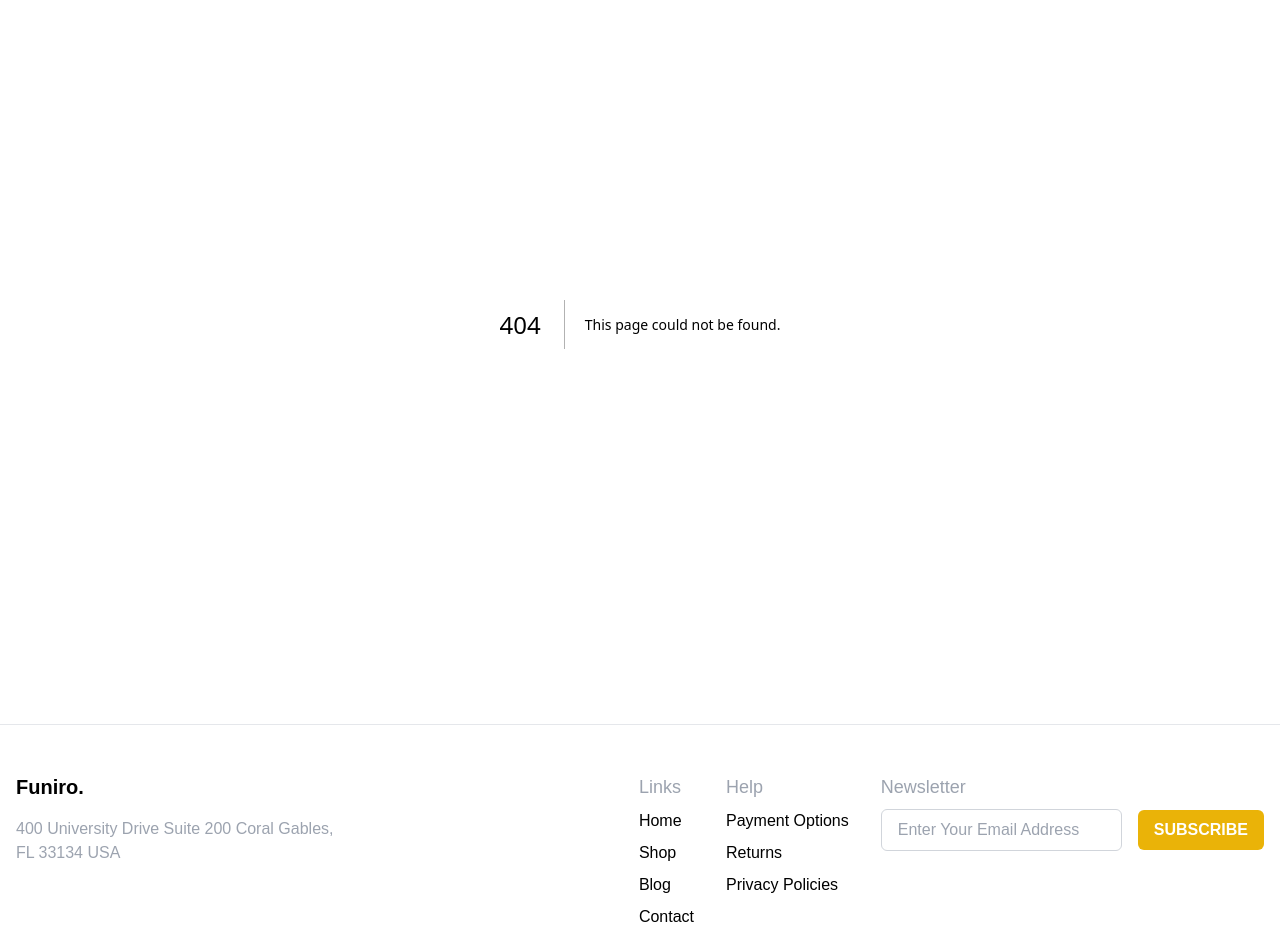
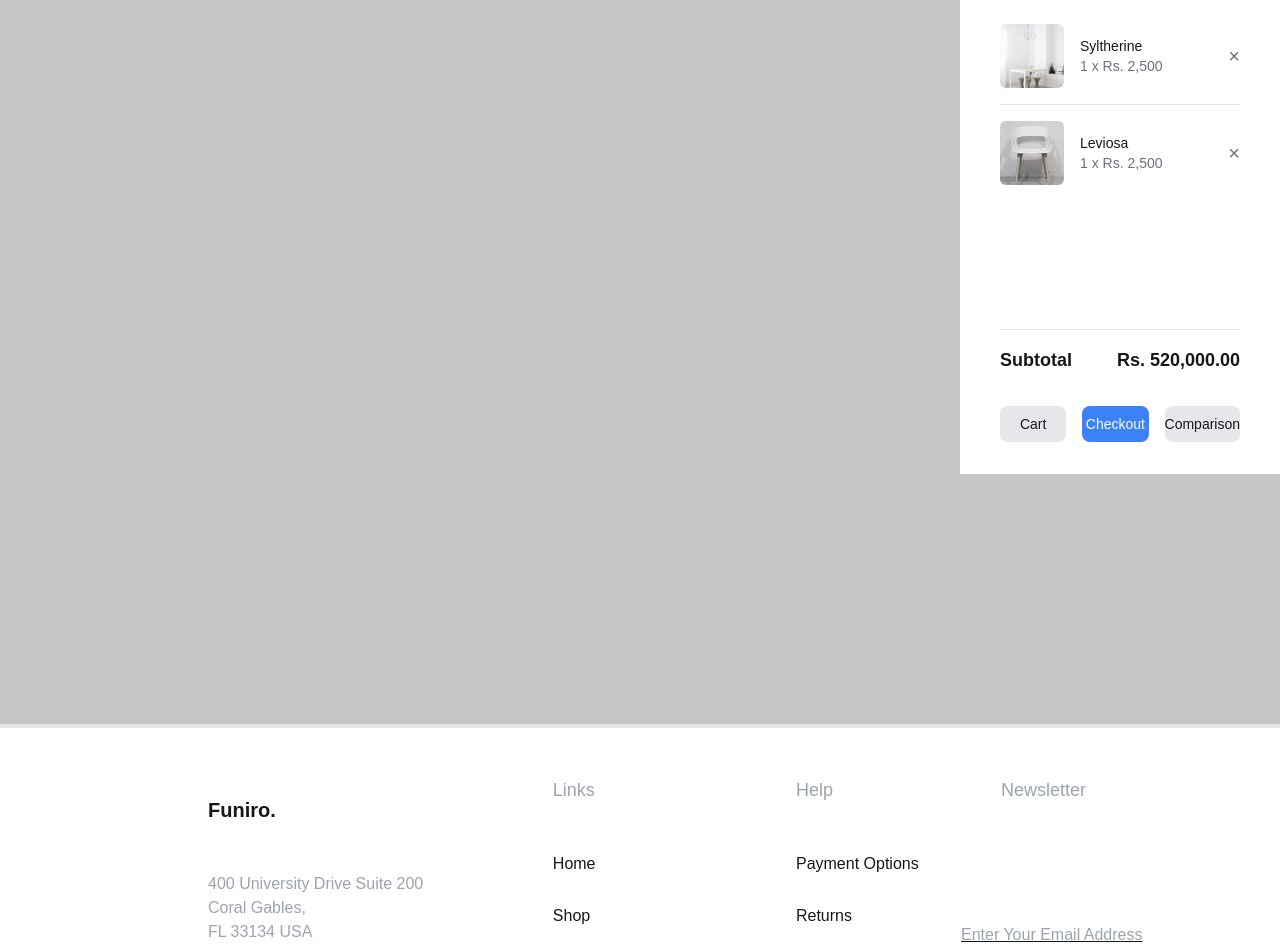
Before and after one commit to Alishba56/hackathon-5, a Next.js app: page /shopcarts in a window 1280 px wide. Before the commit this address had no page. Shown: the part 140-1092 px from the top of the page. Built offline with nearby package versions, Linux system fonts and the light colour scheme.

Commit message:
meaning (meaning full)

```diff
--- a/app/page.tsx
+++ b/app/page.tsx
@@ -1,10 +1,10 @@
-
 import HeroSection from '@/components/heroSection'
-import Products from '@/components/products'
 import BrowseRange from '@/components/range'
 import Second from '@/components/second'
 import React from 'react'
 import ImageGallery from '@/components/imageGallery'
+
+import ProductCard from '@/components/products'
 
 const Page = () => {
   return (
@@ -12,7 +12,7 @@ const Page = () => {
 
       <Second/>
       <BrowseRange/>
-      <Products/>
+    <ProductCard/>
       <HeroSection/>
       <ImageGallery/>
 
--- /dev/null
+++ b/app/shopcarts/page.tsx
@@ -0,0 +1,91 @@
+import img1 from "@/images/Images (1).png"
+import img2 from "@/images/Images (8).png"
+import { TbShoppingCartCancel } from "react-icons/tb";
+import Image from "next/image";
+
+import Link from "next/link";
+
+
+
+
+  const products= [
+    {
+      id: 1,
+      name: 'Syltherine',
+      price: 2500,
+      imageSrc: img1,
+      link: 'singlepage/syltherine',
+      quantity: 1,
+    },
+
+    {
+      id: 2,
+      name: 'Leviosa',
+      price: 2500,
+      imageSrc: img2,
+      link: 'singlepage/leviosa',
+      quantity: 1,
+    },
+  ];
+
+const ShoppingCart = () => {
+
+  return (
+    <div className=" bg-[#c8c5c5] h-[100vh] flex justify-end w-[100vw]">
+        <div className="h-[550px] bg-white w-[25vw] top-0 p-10">
+      <h2 className="text-xl flex items-center justify-between  font-bold mb-4">Shopping Cart <TbShoppingCartCancel/>
+</h2>
+      <div className="divide-y divide-gray-200">
+        {products.map((item , index) => (
+          <div  key={index} className="flex items-center justify-between py-4">
+            <Image
+              src={item.imageSrc}
+              alt={item.name}
+              className="w-16 h-16 rounded-md object-cover"
+            />
+            <div className="flex-1 ml-4">
+              <p className="text-sm font-medium">{item.name}</p>
+              <p className="text-sm text-gray-500">
+                {item.quantity} x Rs. {item.price.toLocaleString()}
+              </p>
+            </div>
+            <button
+
+              className="text-gray-500 hover:text-red-500 text-xl"
+            >
+              &times;
+            </button>
+          </div>
+        ))}
+      </div>
+
+      <div className="flex justify-between mt-32 text-lg font-bold py-4 border-t border-gray-200">
+        <span>Subtotal</span>
+        <span>Rs. 520,000.00</span>
+      </div>
+      <div className="flex gap-4 mt-4">
+
+        <button className="flex-1  bg-gray-200 hover:bg-gray-300 text-sm font-medium py-2 rounded-lg">
+                <Link href='/carts'>
+
+          Cart
+                  </Link>
+
+        </button>
+        <button className="flex-1 bg-blue-500 hover:bg-blue-600 text-white text-sm font-medium py-2 rounded-lg">
+        <Link href='/checkout'>
+          Checkout
+          </Link>
+        </button>
+        <button className="flex-1 bg-gray-200 hover:bg-gray-300 text-sm font-medium py-2 rounded-lg">
+        <Link href='/productcomparison'>
+          Comparison
+          </Link>
+        </button>
+      </div>
+      </div>
+    </div>
+  );
+};
+
+export default ShoppingCart;
--- a/app/singlepage/[slug]/describtion.tsx
+++ b/app/singlepage/[slug]/describtion.tsx
@@ -48,7 +48,7 @@ const ProductDescription: React.FC = () => {
         {renderContent()}
         <div className="flex flex-col md:flex-row  w-full justify-center items-center space-y-4 md:space-y-0 md:space-x-4 mt-4">
           <Image src={img} alt="Sofa 1" className=" w-full md:w-1/2 lg:w-[45%] rounded" />
-          <Image src={img}alt="Sofa 2" className="w-full md:w-1/2 lg:w-[45%] rounded" />
+          <Image src={img}alt="Sofa 2" className="w-full md:w-1/2 lg:w-[45%]  rounded" />
         </div>
       </div>
       <hr className='my-10'/>
--- a/app/singlepage/[slug]/page.tsx
+++ b/app/singlepage/[slug]/page.tsx
@@ -23,8 +23,10 @@ async function page({
 
       </div>
       <ProductDetails props={product}/>
+
       <ProductDescription/>
-      <ProductCard/>
+     <ProductCard/>
+
       </div>
     )
   }else{
--- a/components/footer.tsx
+++ b/components/footer.tsx
@@ -4,45 +4,88 @@ import React from 'react';
 
 const Footer: React.FC = () => {
   return (
-    <footer>
-      <hr  className='py=10'/>
-      <div className="container mx-auto px-4 bg-white py-12">
-        <div className="flex flex-col md:flex-row justify-between">
-          <div className="mb-6 md:mb-0">
-            <h2 className="text-xl font-bold mb-2">Funiro.</h2>
-            <p className='mt-4 text-gray-400'>
+    // <footer>
+    //   <hr  className='py=10'/>
+    //   <div className="container mx-auto px-4 bg-white py-12">
+    //     <div className="flex flex-col md:flex-row justify-between">
+    //       <div className="mb-6 md:mb-0">
+    //         <h2 className="text-xl font-bold mb-2">Funiro.</h2>
+    //         <p className='mt-4 text-gray-400'>
+    //           400 University Drive Suite 200 Coral Gables, <br /> FL 33134 USA
+    //         </p>
+    //       </div>
+    //       <div className="flex flex-col md:flex-row md:space-x-8">
+    //         <div className="mb-6 md:mb-0">
+    //           <h3 className="text-lg text-gray-400 mb-2">Links</h3>
+    //           <ul className="space-y-2">
+    //             <li><Link href="/">Home</Link></li>
+    //             <li><Link href="/shop">Shop</Link></li>
+    //             <li><Link href="/blog">Blog</Link></li>
+    //             <li><Link href="contact">Contact</Link></li>
+    //           </ul>
+    //         </div>
+    //         <div className="mb-6 md:mb-0">
+    //           <h3 className="text-lg text-gray-400 mb-2">Help</h3>
+    //           <ul className="space-y-2">
+    //             <li><Link href="#">Payment Options</Link></li>
+    //             <li><Link href="#">Returns</Link></li>
+    //             <li><Link href="#">Privacy Policies</Link></li>
+    //           </ul>
+    //         </div>
+    //         <div className="mb-6 md:mb-0">
+    //           <h3 className="text-lg text-gray-400 mb-2">Newsletter</h3>
+    //           <form className="flex flex-col sm:flex-row items-center space-y-2 sm:space-y-0">
+    //             <input type="email" placeholder="Enter Your Email Address" className="flex-1 px-4 py-2 border border-gray-300 rounded-md" />
+    //             <button className="ml-0 sm:ml-4 px-4 py-2 bg-black text-white font-bold rounded-md">SUBSCRIBE</button>
+    //           </form>
+    //         </div>
+    //       </div>
+    //     </div>
+    //     <div className='w-full h-1 bg-gray-200 mt-8'></div>
+    //     <div className="mt-8 text-center">
+    //       <p>© 2023 Funiro. All rights reserved.</p>
+    //     </div>
+    //   </div>
+    // </footer>
+    <footer >
+    <div className='w-full h-1 bg-gray-200'></div>
+    <div className=" sm:mx-auto mx-0 sm:px-4 bg-white sm:py-12 py-0">
+      <div className="flex flex-col  mx-24 md:flex-row justify-between">
+        <div className="mb-6 md:mb-0 mx-0 sm:mx-24">
+          <h2 className="text-xl font-bold mb-2 mt-5">Funiro.</h2>
+          <p className='mt-12  text-gray-400'>
             400 University Drive Suite 200 Coral Gables, <br /> FL 33134 USA
           </p>
         </div>
         <div className="flex flex-col md:flex-row md:space-x-8">
-            <div className="mb-6 md:mb-0">
-              <h3 className="text-lg text-gray-400 mb-2">Links</h3>
-              <ul className="space-y-2">
-                <li><Link href="#">Home</Link></li>
-                <li><Link href="#">Shop</Link></li>
-                <li><Link href="#">Blog</Link></li>
-                <li><Link href="#">Contact</Link></li>
+          <div className="mb-6 md:mb-0 px-7 mr-32">
+            <h3 className="text-lg  text-gray-400 mb-2">Links</h3>
+            <ul className=" mb-7 mt-12">
+              <li className=" mb-7 "><Link href="#">Home</Link></li>
+              <li className=" mb-7"><Link href="/shop">Shop</Link></li>
+              <li className=" mb-7"><Link href="/blog">Blog</Link></li>
+              <li className=" mb-7 "><Link href="/contact">Contact</Link></li>
             </ul>
           </div>
-            <div className="mb-6 md:mb-0">
-              <h3 className="text-lg text-gray-400 mb-2">Help</h3>
-              <ul className="space-y-2">
-                <li><Link href="#">Payment Options</Link></li>
-                <li><Link href="#">Returns</Link></li>
-                <li><Link href="#">Privacy Policies</Link></li>
+          <div className="mb-6 md:mb-0 " >
+            <h3 className="text-lg text-gray-400 mb-2 sm:mr-24 mr-32 ">Help</h3>
+            <ul  className=" mb-7 mt-12">
+              <li className=" mb-7 "><Link href="#">Payment Options</Link></li>
+              <li className=" mb-7 "><Link href="#">Returns</Link></li>
+              <li className=" mb-7 "><Link href="#">Privacy Policies</Link></li>
             </ul>
           </div>
-            <div className="mb-6 md:mb-0">
-              <h3 className="text-lg text-gray-400 mb-2">Newsletter</h3>
-              <form className="flex flex-col sm:flex-row items-center space-y-2 sm:space-y-0">
-                <input type="email" placeholder="Enter Your Email Address" className="flex-1 px-4 py-2 border border-gray-300 rounded-md" />
-                <button className="ml-0 sm:ml-4 px-4 py-2 bg-yellow-500 text-white font-bold rounded-md hover:bg-yellow-600">SUBSCRIBE</button>
+          <div className="mb-6 md:mb-0 sm:mr-20 flex flex-wrap mr-32">
+            <h3 className="text-lg text-gray-400  sm:ml-10 ml-0 mb-2">Newsletter</h3>
+            <form className="flex  flex-wrap  mb-7 mt-12">
+              <input type="email" placeholder="Enter Your Email Address" className="flex sm:mb-5  mb-0 py-2  underline " />
+              <button className=" text-black underline  font-bold  px-4">SUBSCRIBE</button>
             </form>
           </div>
         </div>
       </div>
-        <div className='w-full h-1 bg-gray-200 mt-8'></div>
-        <div className="mt-8 text-center">
+      <hr className='my-10'/>
+      <div className="ml-[8%] mt-8">
         <p>© 2023 Funiro. All rights reserved.</p>
       </div>
     </div>
--- a/components/header.tsx
+++ b/components/header.tsx
@@ -52,10 +52,8 @@ const Navbar: React.FC = () => {
             </Link>
           </li>
         </ul>
-
-        {/* Icons */}
         <div className="hidden md:flex space-x-10 text-gray-700 text-xl">
-          <Link href="/profile" className="hover:text-yellow-500">
+          <Link href="/contact" className="hover:text-yellow-500">
             <FaRegUser />
           </Link>
           <Link href="/search" className="hover:text-yellow-500">
@@ -64,7 +62,7 @@ const Navbar: React.FC = () => {
           <Link href="/wishlist" className="hover:text-yellow-500">
             <FaRegHeart />
           </Link>
-          <Link href="/cart" className="hover:text-yellow-500">
+          <Link href="/shopcarts" className="hover:text-yellow-500">
             <AiOutlineShoppingCart />
           </Link>
         </div>
--- a/components/products.tsx
+++ b/components/products.tsx
@@ -6,46 +6,46 @@ import {  Products } from '@/data/appproducts';
 const ProductCard: React.FC = () => {
   return (
     <div className="">
-      <Link href={'link'}>
       <h1 className="text-center text-3xl md:text-5xl font-bold my-10">Our Products</h1>
       <div className="flex flex-wrap gap-8 justify-center">
-        { Products.map(( Products, index) => (index <= 7&&
-          <div key={index} className="bg-gray-200 w-full sm:w-1/2 md:w-1/3 lg:w-[300px] rounded-lg shadow-md overflow-hidden">
+        {Products.map((product, index) => (index <= 7 &&
+          <Link key={index} href={`singlepage/${product.slug}`}>
+            <div className="bg-gray-200 w-full sm:w-1/2 md:w-1/3  p-4 lg:w-[300px] rounded-lg shadow-md overflow-hidden">
               <div className="relative">
-              <Image src={ Products.imageSrc} alt={ Products.name} className="w-full h-56 object-cover" />
-              { Products.discount && (
-                <div className="absolute top-0 right-0 mt-4 mr-4 rounded-full bg-red-500 text-white py-1 px-2 text-sm font-bold">
-                  -{ Products.discount}%
+                <Image src={product.imageSrc} alt={product.name} className="w-full h-56 object-cover" />
+                {product.discount && (
+                  <div className="absolute top-0 right-0 mt-4 mr-4 border rounded-full bg-red-500 text-white py-2 px-2 text-sm font-bold">
+                    -{product.discount}%
                   </div>
                 )}
-              {Products?.isNew && (
-                <div className="absolute top-0 left-0 mt-4 ml-4 rounded-full bg-green-500 text-white py-1 px-2 text-sm font-bold">
+                {product?.isNew && (
+                  <div className="absolute top-0 left-0 mt-4 ml-4 rounded-full bg-green-500 text-white py-2 px-2 text-sm font-bold">
                     New
                   </div>
                 )}
               </div>
               <div className="p-4">
-              <h3 className="text-lg font-bold mb-1">{ Products.name}</h3>
-              <p className="text-sm text-gray-400 mb-2">{ Products.description}</p>
+                <h3 className="text-lg font-bold mb-1">{product.name}</h3>
+                <p className="text-sm text-gray-400 mb-2">{product.description}</p>
                 <div className="flex gap-4">
-                <p className="text-gray-600">{ Products.price.toLocaleString('id-ID')}</p>
-                { Products.offPrice && (
-                  <p className="text-gray-600 line-through">{Products.offPrice.toLocaleString('id-ID')}</p>
+                  <p className="text-gray-600">{product.price.toLocaleString('id-ID')}</p>
+                  {product.offPrice && (
+                    <p className="text-gray-600 line-through">{product.offPrice.toLocaleString('id-ID')}</p>
                   )}
                 </div>
               </div>
             </div>
-        )
+          </Link>
+        ))}
+      </div>
 
-        )}
-      </div>
-      </Link>
       <div className="flex justify-center mt-10">
+        <Link href="/shop">
           <button className="bg-white border border-[#B88E2F] text-[#B88E2F] font-bold py-3 px-10 rounded">
             Add to Cart
           </button>
+        </Link>
       </div>
-
     </div>
   );
 };
--- a/components/second.tsx
+++ b/components/second.tsx
@@ -2,6 +2,7 @@
 import React from "react";
 import Image from "next/image";
 import background from "@/images/scandinavian-interior-mockup-wall-decal-background 1 (1).png";
+import Link from "next/link";
 
 const HeroSection: React.FC = () => {
   return (
@@ -18,7 +19,7 @@ const HeroSection: React.FC = () => {
       </div>
 
       {/* Content Card */}
-      <div className="absolute inset-0 flex items-center justify-center md:justify-start lg:ml-[60%] p-4 md:p-8 lg:w-1/3 bg-[#FFF3E3] bg-opacity-90 rounded-lg shadow-md">
+      <div className="absolute  bottom-10 flex h-[60%] items-center justify-center md:justify-start lg:ml-[50%] p-4 md:p-8 lg:w-[40%] bg-[#FFF3E3] bg-opacity-90 rounded-lg shadow-md">
         <div className="text-center md:text-left">
           <p className="text-sm font-semibold text-black uppercase">New Arrival</p>
           <h1 className="mt-4 text-2xl md:text-4xl font-bold text-yellow-700 leading-tight">
@@ -27,9 +28,12 @@ const HeroSection: React.FC = () => {
           <p className="mt-4 text-gray-600">
             Lorem ipsum dolor sit amet, consectetur adipiscing elit. Ut elit tellus, luctus nec ullamcorper mattis.
           </p>
+          <Link href='/shop'>
           <button className="mt-6 px-6 md:px-10 py-3 md:py-4 text-white bg-yellow-700 hover:bg-yellow-600 font-medium rounded">
             Buy Now
           </button>
+          </Link>
+
         </div>
       </div>
     </section>
--- /dev/null
+++ b/components/shoppingcarts.tsx
@@ -0,0 +1,91 @@
+import img1 from "@/images/Images (1).png"
+import img2 from "@/images/Images (8).png"
+import { TbShoppingCartCancel } from "react-icons/tb";
+import Image from "next/image";
+
+import Link from "next/link";
+
+
+
+
+  const products= [
+    {
+      id: 1,
+      name: 'Syltherine',
+      price: 2500,
+      imageSrc: img1,
+      link: 'singlepage/syltherine',
+      quantity: 1,
+    },
+
+    {
+      id: 2,
+      name: 'Leviosa',
+      price: 2500,
+      imageSrc: img2,
+      link: 'singlepage/leviosa',
+      quantity: 1,
+    },
+  ];
+
+const ShoppingCart = () => {
+
+  return (
+    <div className=" bg-[#c8c5c5] h-[100vh] flex justify-end w-[100vw]">
+        <div className="h-[550px] bg-white w-[25vw] top-0 p-10">
+      <h2 className="text-xl flex items-center justify-between  font-bold mb-4">Shopping Cart <TbShoppingCartCancel/>
+</h2>
+      <div className="divide-y divide-gray-200">
+        {products.map((item , index) => (
+          <div  key={index} className="flex items-center justify-between py-4">
+            <Image
+              src={item.imageSrc}
+              alt={item.name}
+              className="w-16 h-16 rounded-md object-cover"
+            />
+            <div className="flex-1 ml-4">
+              <p className="text-sm font-medium">{item.name}</p>
+              <p className="text-sm text-gray-500">
+                {item.quantity} x Rs. {item.price.toLocaleString()}
+              </p>
+            </div>
+            <button
+
+              className="text-gray-500 hover:text-red-500 text-xl"
+            >
+              &times;
+            </button>
+          </div>
+        ))}
+      </div>
+
+      <div className="flex justify-between mt-32 text-lg font-bold py-4 border-t border-gray-200">
+        <span>Subtotal</span>
+        <span>Rs. 520,000.00</span>
+      </div>
+      <div className="flex gap-4 mt-4">
+
+        <button className="flex-1  bg-gray-200 hover:bg-gray-300 text-sm font-medium py-2 rounded-lg">
+                <Link href='/carts'>
+
+          Cart
+                  </Link>
+
+        </button>
+        <button className="flex-1 bg-blue-500 hover:bg-blue-600 text-white text-sm font-medium py-2 rounded-lg">
+        <Link href='/checkout'>
+          Checkout
+          </Link>
+        </button>
+        <button className="flex-1 bg-gray-200 hover:bg-gray-300 text-sm font-medium py-2 rounded-lg">
+        <Link href='/productcomparison'>
+          Comparison
+          </Link>
+        </button>
+      </div>
+      </div>
+    </div>
+  );
+};
+
+export default ShoppingCart;
--- a/data/appproducts.ts
+++ b/data/appproducts.ts
@@ -2,6 +2,7 @@ import img from '@/images/Group 95.png'
 import img3 from "@/images/Images (7).png"
 import img9 from "@/images/Images (5).png"
 import img1 from "@/images/Images (4).png"
+
 
 import img5 from "@/images/Images (1).png"
 import img6 from '@/images/Images (8).png'
@@ -50,6 +51,7 @@ export interface Product {
     colors: ['purple', 'black', 'yellow'],
     imageSrc: img5,
     thumbnails: [img5, img5,img5,img5],
+
   },
   {
     slug: 'leviosa',
@@ -72,8 +74,8 @@ export interface Product {
     slug: 'lolito',
     name: 'Lolito',
     link: 'singlepage/lolito',
+    description: 'Big sofa',
     price: 7000,
-    description: '',
     rating: 4.5,
     reviews: 5,
     quantity:1,
@@ -93,7 +95,7 @@ export interface Product {
     name: 'Respira',
     link: 'singlepage/respira',
     price: 500,
-    description: '',
+    description: 'Outdoor bar table',
     rating: 4.5,
     reviews: 5,
     quantity:1,
```
Also changed, not shown: app/carts/page.tsx (+1 -9 lines). Lines whose indentation alone changed are shown as unchanged.
